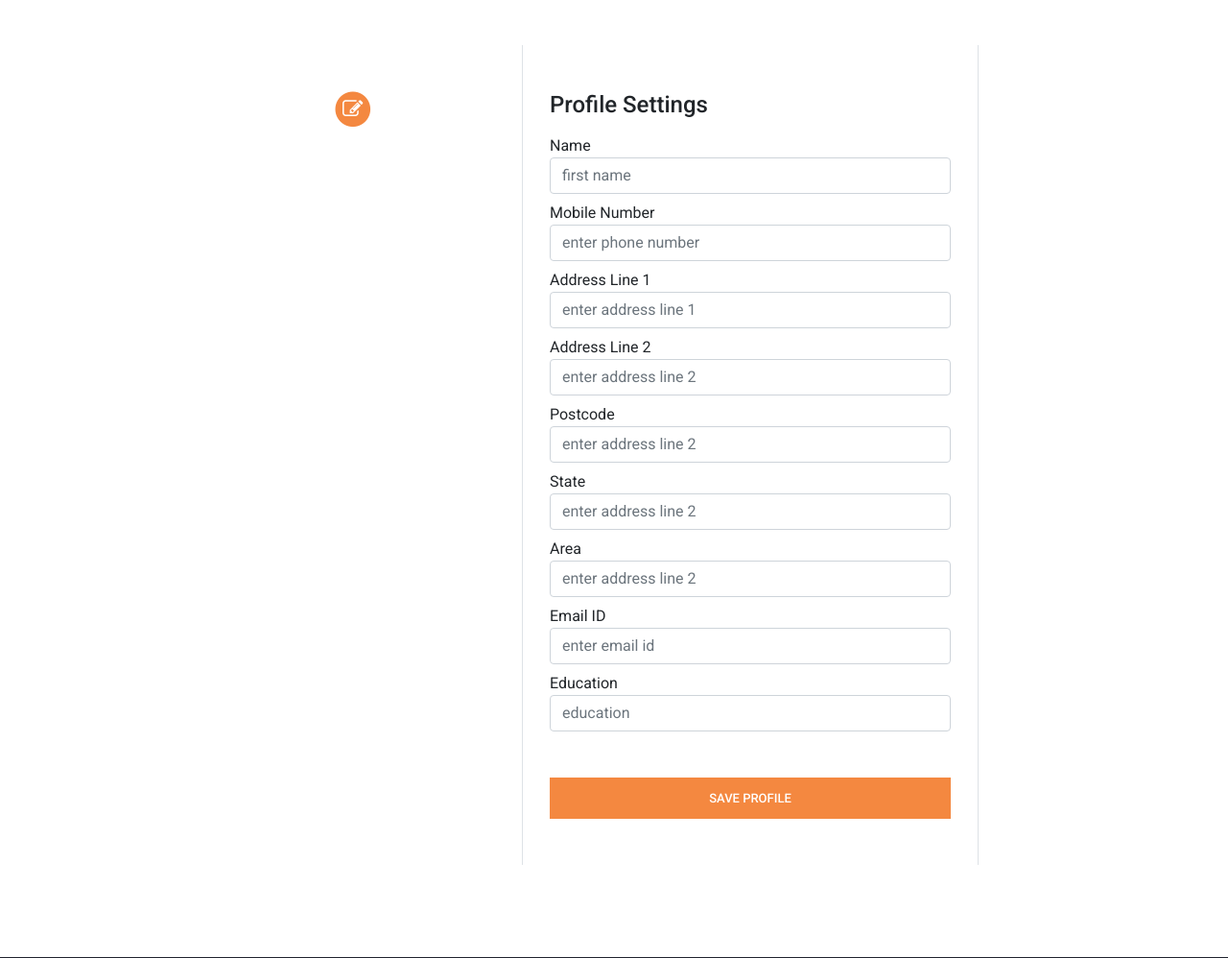
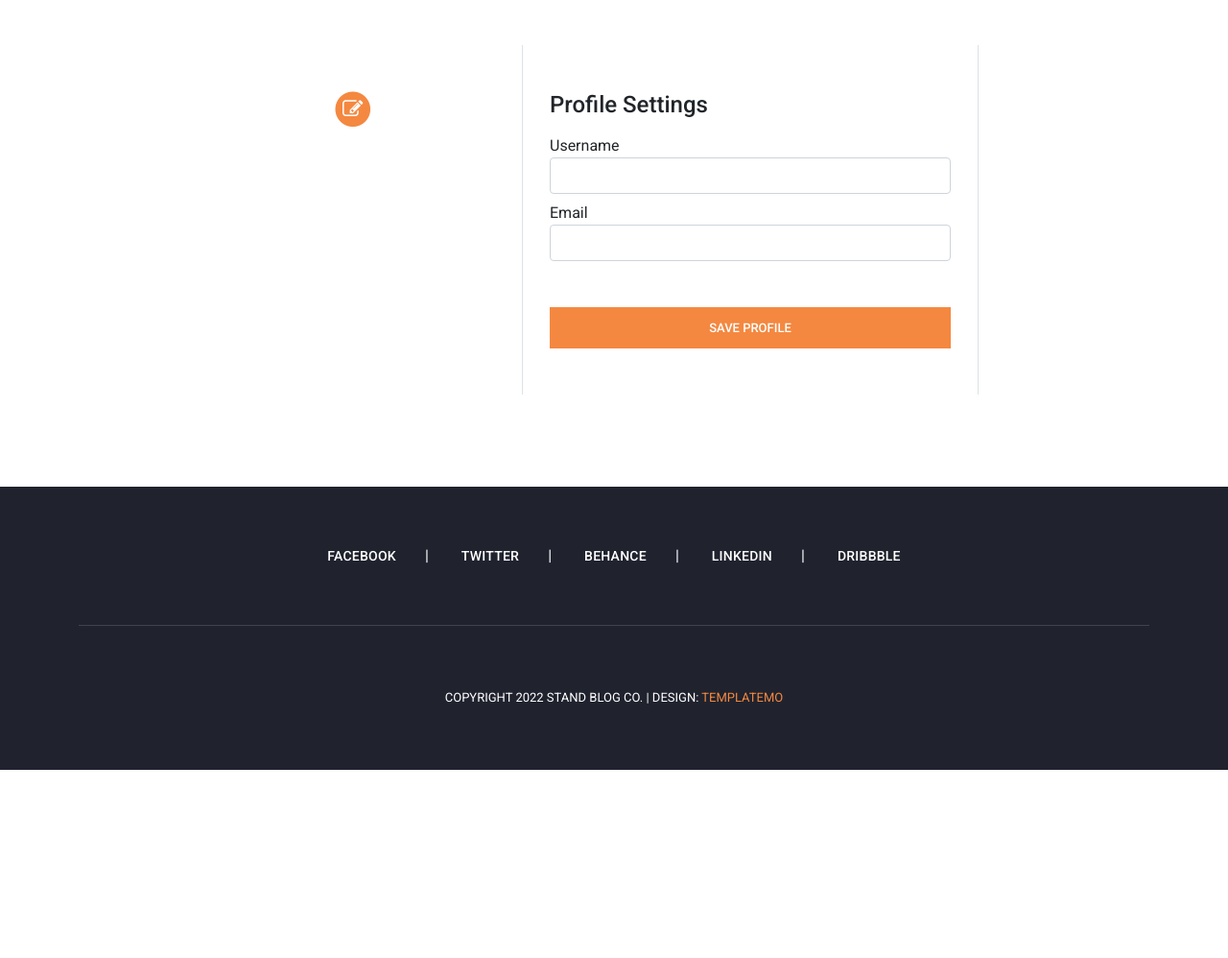
Before and after one commit to graceyudhaaa/blog, a Flask app: template blog/app/templates/profile.html in a window 1280 px wide. Shown: the part 101-1099 px from the top of the page at 96% size. After the commit the page ends 903 px from the top, so only its background shows below. Run offline with Flask 2, Linux system fonts and the light colour scheme; the template is opened without the code that fills it: values that come from a table or form of the project are taken from there, others are empty.

Commit message:
profile route and forms

```diff
--- /dev/null
+++ b/blog/app/blueprint/profile/forms.py
@@ -0,0 +1,28 @@
+from flask_jwt_extended import current_user
+from flask_wtf import FlaskForm
+from wtforms import StringField, SubmitField
+from wtforms.validators import DataRequired, Length, Email, EqualTo, ValidationError
+from flask import current_app
+
+
+class UpdateProfileForm(FlaskForm):
+    username = StringField(
+        "Username", validators=[DataRequired(), Length(min=1, max=50)]
+    )
+    email = StringField("Email", validators=[DataRequired(), Email()])
+    submit = SubmitField("Save Profile")
+
+    def validate_username(self, username):
+        if current_user.username != username.data:
+            if (
+                current_app.db["users"].count_documents({"username": username.data})
+                != 0
+            ):
+                raise ValidationError(
+                    f"username {username.data} already exists", "danger"
+                )
+
+    def validate_email(self, email):
+        if current_user.email != email.data:
+            if current_app.db["users"].count_documents({"email": email.data}) != 0:
+                raise ValidationError(f"email {email.data} already exists", "danger")
--- a/blog/app/templates/profile.html
+++ b/blog/app/templates/profile.html
@@ -25,15 +25,35 @@
                     <h4 class="text-right">Profile Settings</h4>
                 </div>
                 <div class="row mt-2">
-                    <div class="col-md-12"><label class="labels">Name</label><input type="text" class="form-control" placeholder="first name" value=""></div>
-                    <div class="col-md-12 mt-2"><label class="labels">Mobile Number</label><input type="text" class="form-control" placeholder="enter phone number" value=""></div>
-                    <div class="col-md-12 mt-2"><label class="labels">Address Line 1</label><input type="text" class="form-control" placeholder="enter address line 1" value=""></div>
-                    <div class="col-md-12 mt-2"><label class="labels">Address Line 2</label><input type="text" class="form-control" placeholder="enter address line 2" value=""></div>
-                    <div class="col-md-12 mt-2"><label class="labels">Postcode</label><input type="text" class="form-control" placeholder="enter address line 2" value=""></div>
-                    <div class="col-md-12 mt-2"><label class="labels">State</label><input type="text" class="form-control" placeholder="enter address line 2" value=""></div>
-                    <div class="col-md-12 mt-2"><label class="labels">Area</label><input type="text" class="form-control" placeholder="enter address line 2" value=""></div>
-                    <div class="col-md-12 mt-2"><label class="labels">Email ID</label><input type="text" class="form-control" placeholder="enter email id" value=""></div>
-                    <div class="col-md-12 mt-2"><label class="labels">Education</label><input type="text" class="form-control" placeholder="education" value=""></div>
+                    <div class="col-md-12">
+                        {{ form.username.label(class="form-control-label") }}
+
+                        {% if form.username.errors %}
+                            {{ form.username(class="form-control is-invalid") }}
+                            <div class="text-danger">
+                                {% for error in  form.username.errors %}
+                                <span>{{error}}</span>
+                                {% endfor %}
+                            </div>
+                        {% else %}
+                                {{ form.username(class="form-control", value=current_user.username) }}
+                        {% endif %}
+                    </div>
+
+                    <div class="col-md-12 mt-2">
+                        {{ form.email.label(class="form-control-label") }}
+
+                        {% if form.email.errors %}
+                            {{ form.email(class="form-control is-invalid") }}
+                            <div class="text-danger">
+                                {% for error in  form.email.errors %}
+                                <span>{{error}}</span>
+                                {% endfor %}
+                            </div>
+                        {% else %}
+                                {{ form.email(class="form-control", value=current_user.email) }}
+                        {% endif %}
+                    </div>
                 </div>
                 <div class="mt-5 text-center">
                     <input class="main-button w-100" id="submit" name="submit" type="submit" value="Save Profile">
```
Also changed, not shown: blog/app/blueprint/profile/controllers.py (+7 -2 lines).
